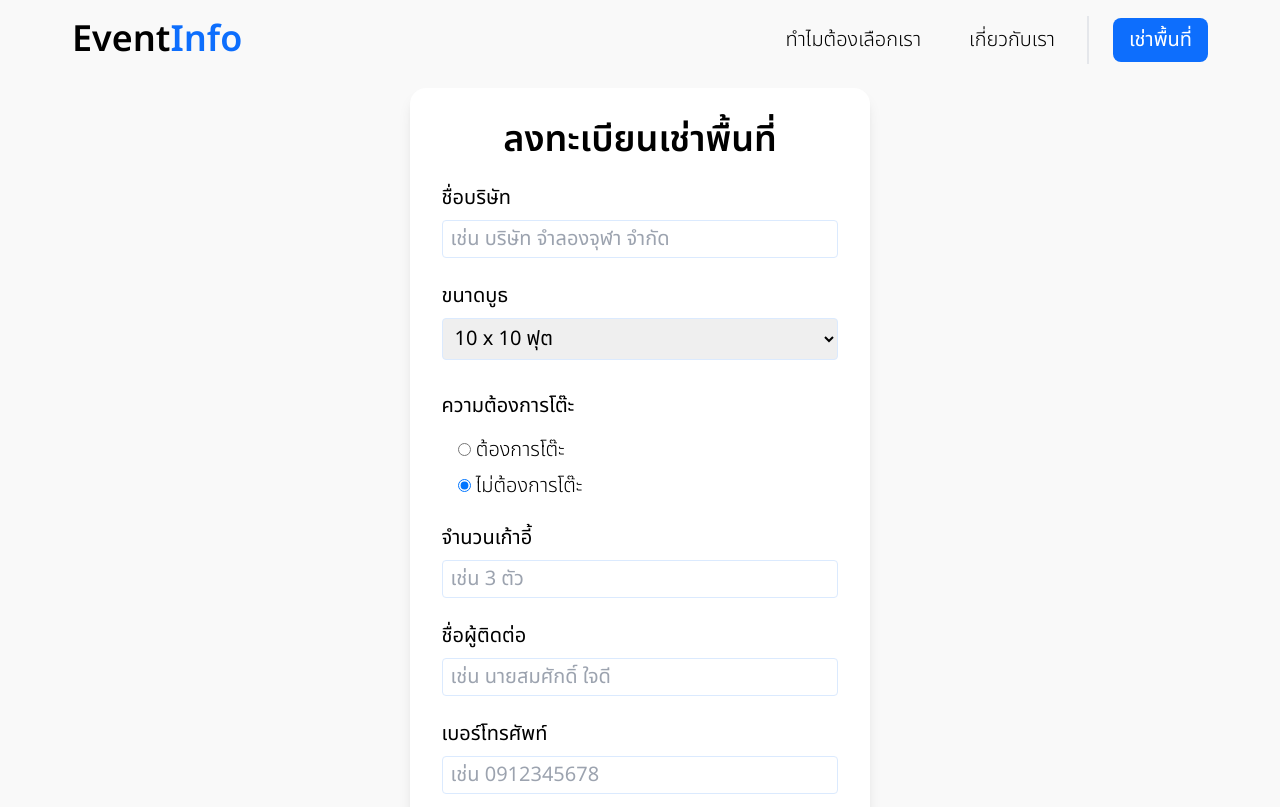
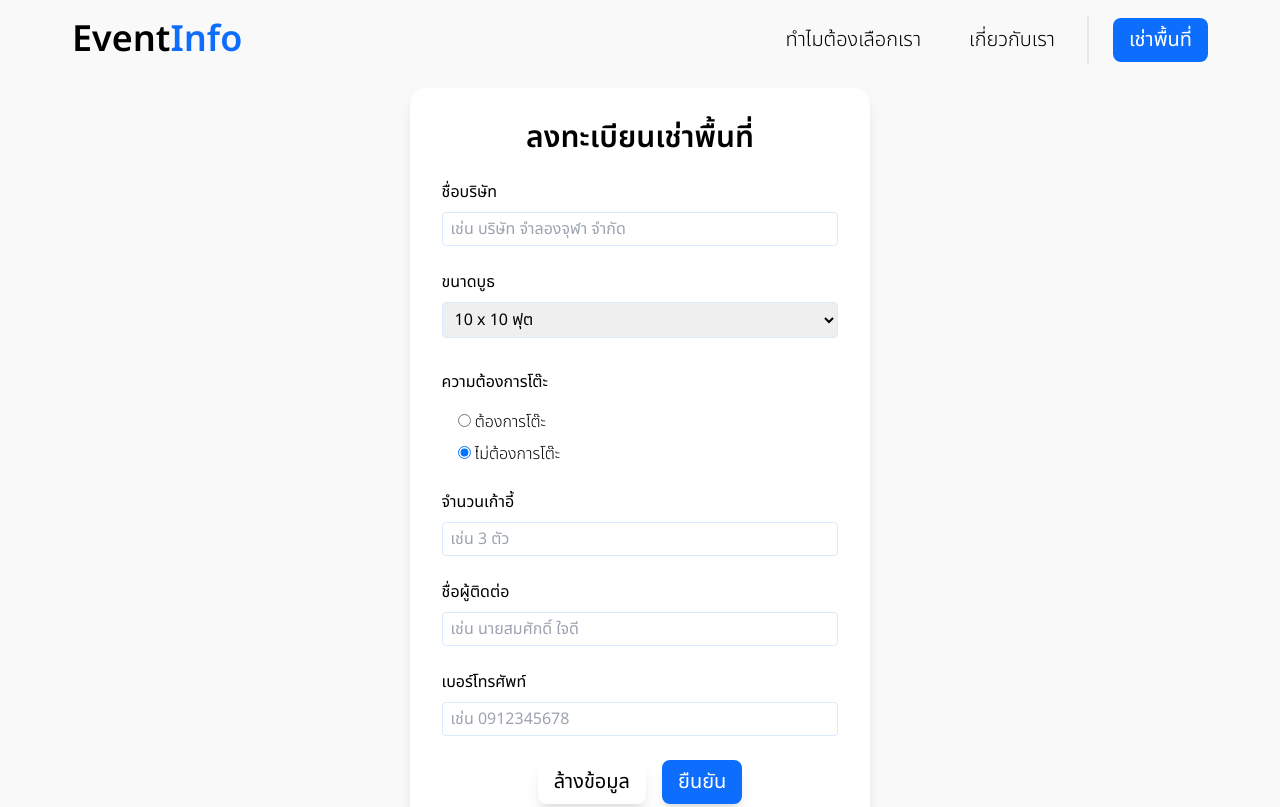
Before and after one commit to patcharapongk/2110507-Asgn1, a website: page src/register.html in a window 1280 px wide. Shown: the top 807 px of the page. Drawn offline with Linux system fonts and the light colour scheme.

Commit message:
Updated register page font size

```diff
--- a/src/register.html
+++ b/src/register.html
@@ -27,8 +27,8 @@
     </header>
     <main class="flex justify-center items-start">
       <form id="register-form" name="register"
-        class="shadow-lg w-[40%] rounded-2xl text-xl flex flex-col gap-6 bg-white p-8">
-        <h1 class="text-4xl text-center font-bold"> ลงทะเบียนเช่าพื้นที่ </h1>
+        class="shadow-lg w-[40%] min-w-[300px] rounded-2xl text-base flex flex-col gap-6 bg-white p-8">
+        <h1 class="text-3xl text-center font-bold"> ลงทะเบียนเช่าพื้นที่ </h1>
         <div class="flex flex-col gap-2 ">
           <label for="register-form-company-name"> ชื่อบริษัท </label>
           <input class="rounded px-2 py-1 border border-blue-100" type="text" id="register-form-company-name"
@@ -80,6 +80,7 @@
     <div>
     </div>
   </div>
+
   <footer class=" w-full min-h-[250px] rounded-t-lg mt-8 bg-slate-800 text-white
   flex justify-center items-center
   ">
```
Also changed, not shown: dist/output.css.
